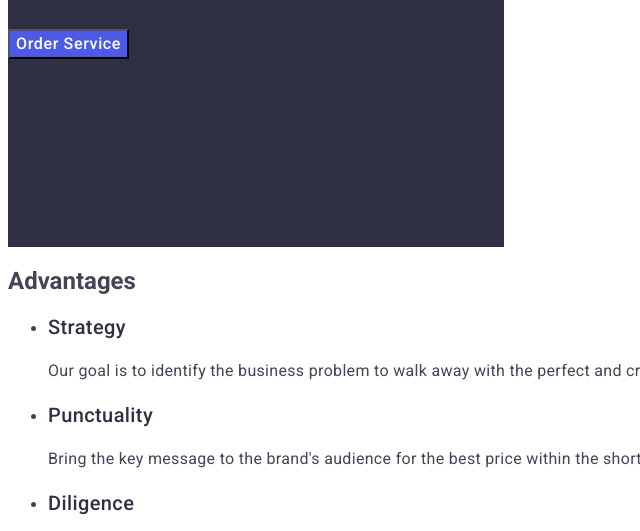
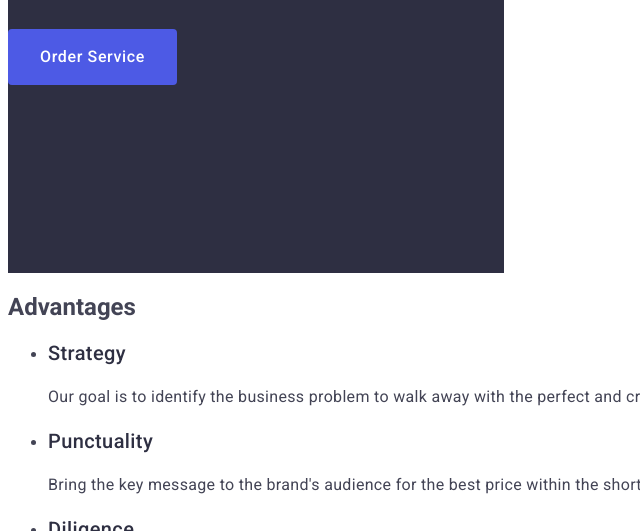
Before and after one commit to maksimEfimenko/goit-markup-hw-03, a plain HTML site: page index.html in a window 1280 px wide. Shown: the part 569-1100 px from the top of the page, without its empty margins (0-640 px from the left). Drawn offline with Linux system fonts and the light colour scheme.

Commit message:
update index html file

```diff
--- a/css/styles.css
+++ b/css/styles.css
@@ -53,6 +53,7 @@ body{
     background-color:#2e2f42;
     padding: 188px 0;
     max-width: 496px;
+    max-width: 496px;
 }
 .section-one-h{
     font-size: 56px;
@@ -69,6 +70,12 @@ body{
     line-height: 1.5;
     letter-spacing: 0.04em;
     color: #ffffff;
+    display: block;
+    min-width: 169px;
+    height: 56px;
+    border: none;
+    border-radius: 4px;
+    cursor: pointer;
 }
 .section-one-button:hover,
 .section-one-button:focus{
```
